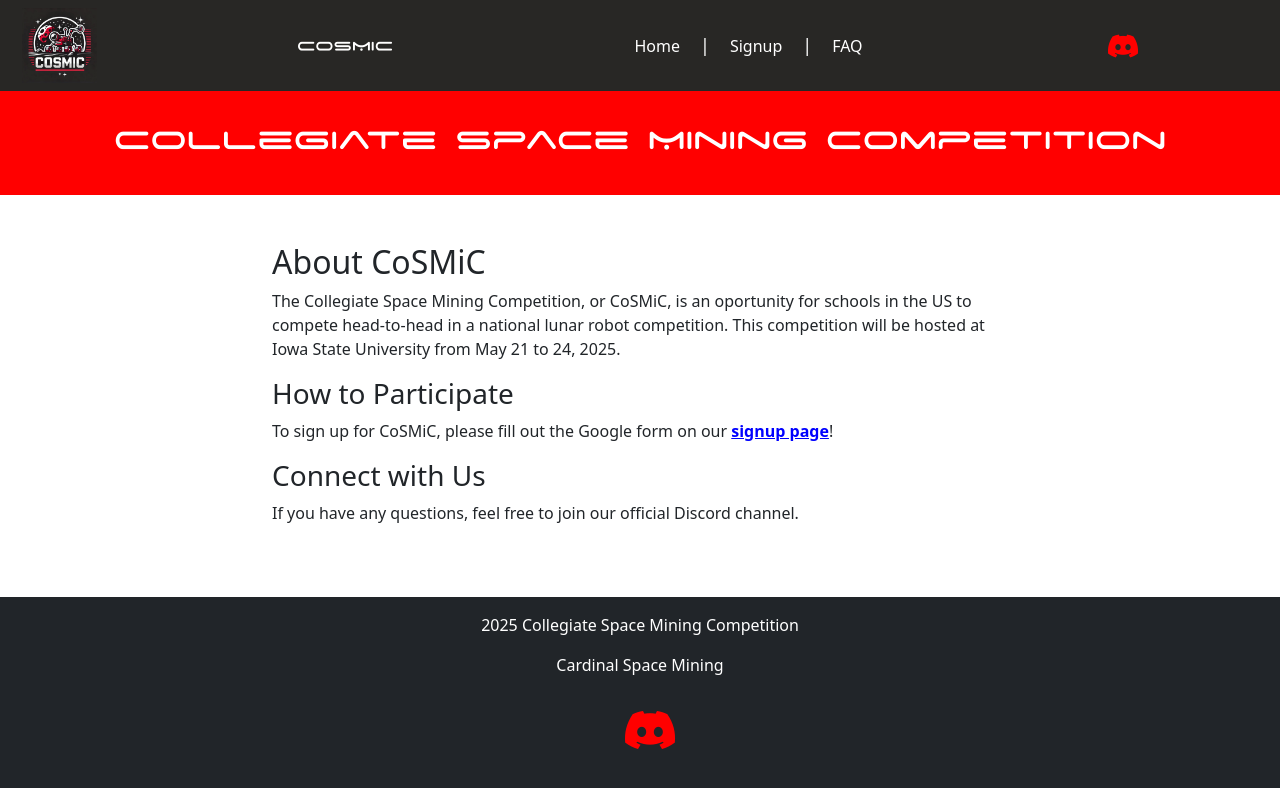
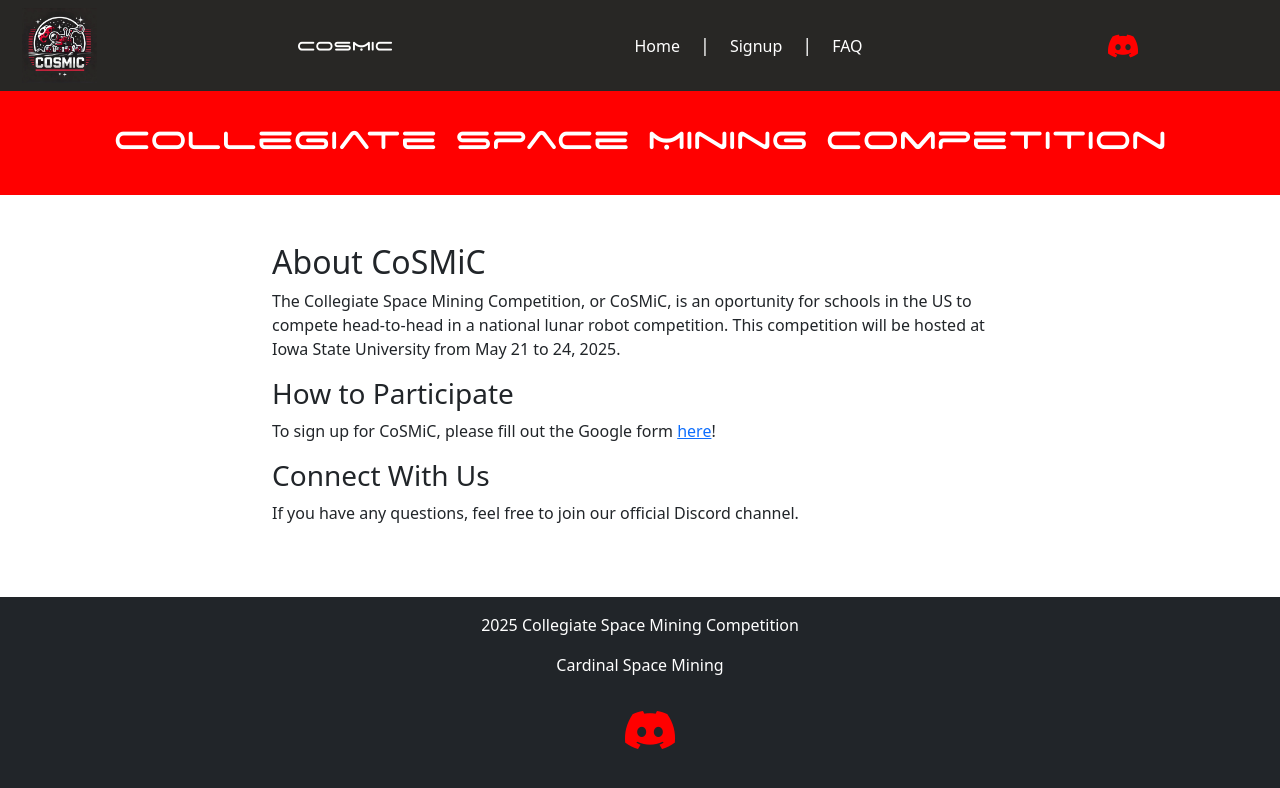
Before and after one commit to gannon-guess/cosmic, a React (Create React App) app: page / in a window 1280 px wide. Shown: the top 788 px of the page. Built offline with nearby package versions, Linux system fonts and the light colour scheme.

Commit message:
changed format of singup link on main.js page

```diff
--- a/src/Main.js
+++ b/src/Main.js
@@ -6,6 +6,7 @@ import { discord_link, changeView } from "./constants.js";
 
 import "./components/Global.css";
 import "./components/Fonts.css";
+import { signup_url } from "./constants.js";
 
 // module for the main page
 function Main( { viewer, setViewer } ) {
@@ -29,21 +30,17 @@ function Main( { viewer, setViewer } ) {
 
                         <h3>How to Participate</h3>
                         <p>
-                            To sign up for CoSMiC, please fill out the Google form on our <strong
-                                        onClick={() => changeView(viewer, setViewer, View.SIGNUP)}
-                                        style={{
-                                        color: 'blue',
-                                        textDecoration: 'underline',
-                                        cursor: 'pointer',
-                                        display: 'inline'
-                                    }}
+                            To sign up for CoSMiC, please fill out the Google form <a
+                                    href={signup_url}
+                                    target="_blank"
+                                    rel="noopener noreferrer"
                                 >
-                                    signup page
-                            </strong>!
+                                    here
+                            </a>!
                         </p>
 
 
-                        <h3>Connect with Us</h3>
+                        <h3>Connect With Us</h3>
                         <p>If you have any questions, feel free to join our official Discord channel.</p>
 
                         {/* Discord Icon Link */}
```
